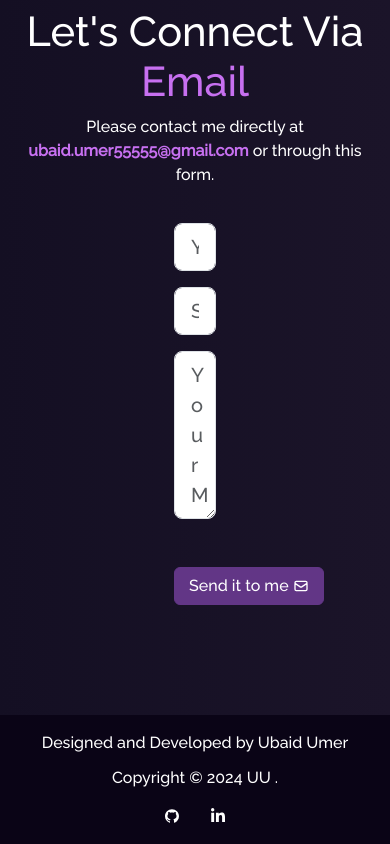
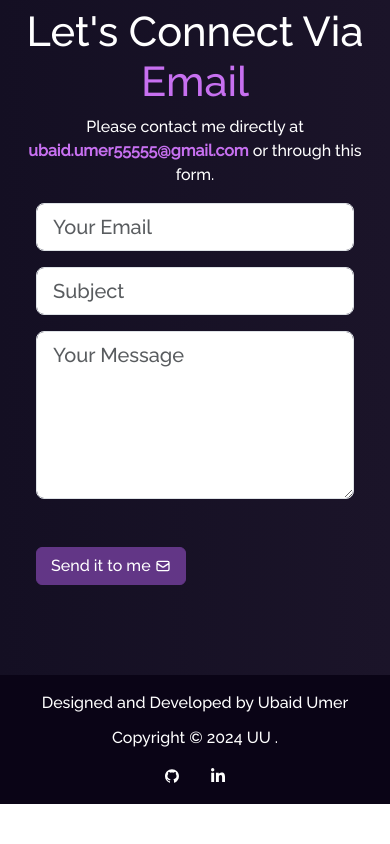
Before and after one commit to usamaimran10/My-Portfolio, a React (Create React App) app: page / in a window 390 px wide. Shown: the part 2649-3493 px from the top of the page. After the commit the page ends 3453 px from the top, so only its background shows below. Built offline with nearby package versions, Linux system fonts and the light colour scheme.

Commit message:
fixed responsive issue of contact me

```diff
--- a/src/style.css
+++ b/src/style.css
@@ -415,10 +415,6 @@ button:focus {
   display: flex;
   flex-direction: column;
   gap: 30px;
-  padding-top: 20px !important;
-  padding-bottom: 20px !important;
-  padding-left: 150px !important;
-  padding-right: 150px !important;
 }
 
 /* --------- */
```
